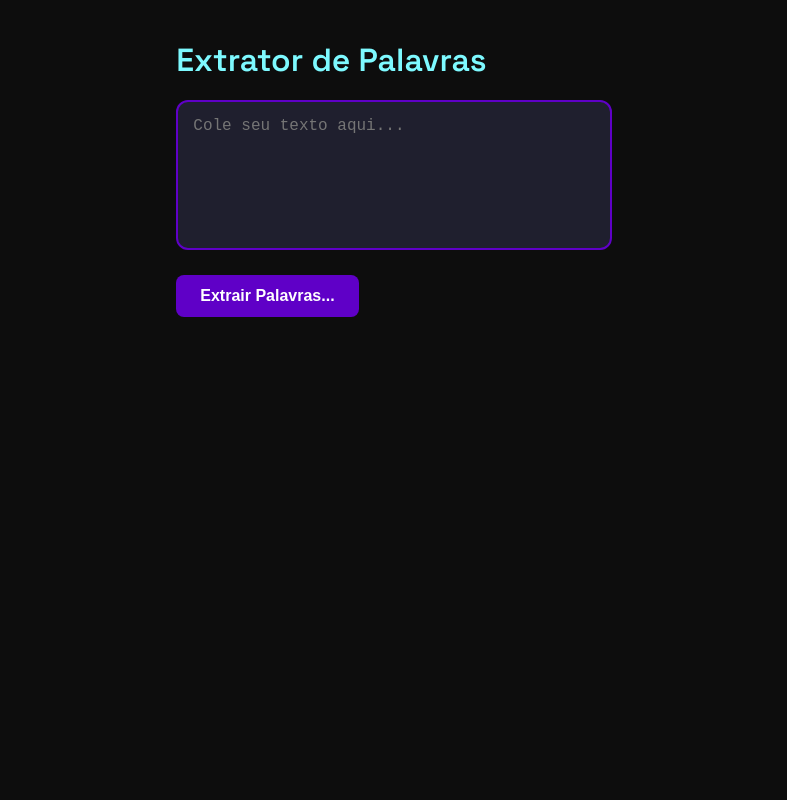
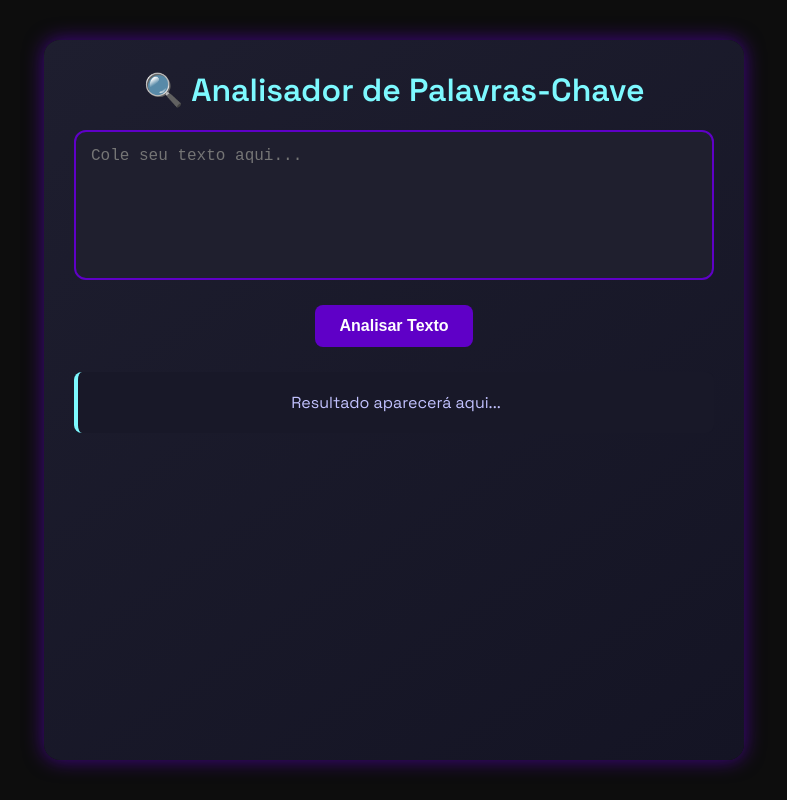
Before and after one commit to frederico0407/Ca-ando-palavras, a plain HTML site: page index.html in a window 1280 px wide. Shown: the whole page, without its empty margins (246-1033 px from the left). Drawn offline with Linux system fonts and the light colour scheme.

Commit message:
Update index.html

```diff
--- a/index.html
+++ b/index.html
@@ -2,17 +2,18 @@
 <html lang="pt-BR">
 <head>
   <meta charset="UTF-8" />
-  <meta name="viewport" content="width=device-width, initial-scale=1.0" />
-  <title>Extrator de Palavras no texto</title>
+  <meta name="viewport" content="width=device-width, initial-scale=1.0"/>
+  <title>🔍 Analisador de Palavras-Chave</title>
   <link rel="stylesheet" href="style.css" />
 </head>
 <body>
-  <main class="box">
-    <h1>Extrator de Palavras</h1>
+  <div class="container">
+    <h1>🔍 Analisador de Palavras-Chave</h1>
     <textarea id="entrada-de-texto" placeholder="Cole seu texto aqui..."></textarea>
-    <button id="botao-palavrachave">Extrair Palavras...</button>
-    <section id="resultado-palavrachave"></section>
-  </main>
+    <button id="botao-palavrachave">Analisar Texto</button>
+    <div id="resultado-palavrachave" class="resultado">Resultado aparecerá aqui...</div>
+  </div>
+
   <script type="module" src="script.js"></script>
 </body>
 </html>
```
